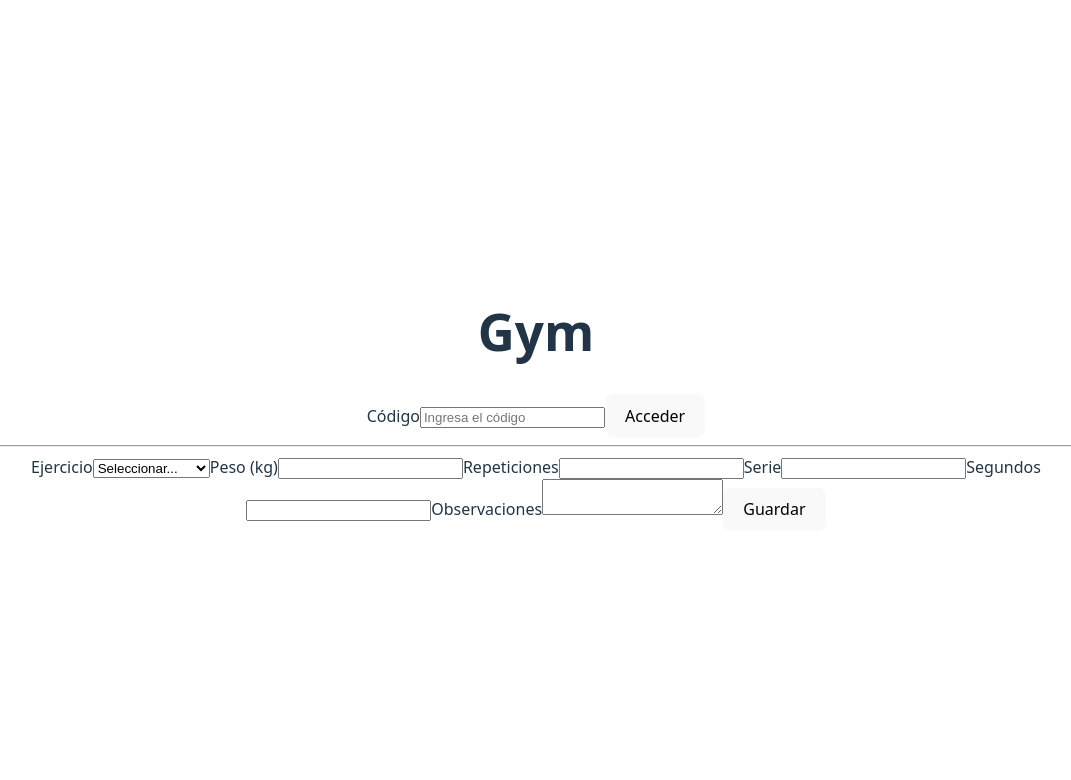
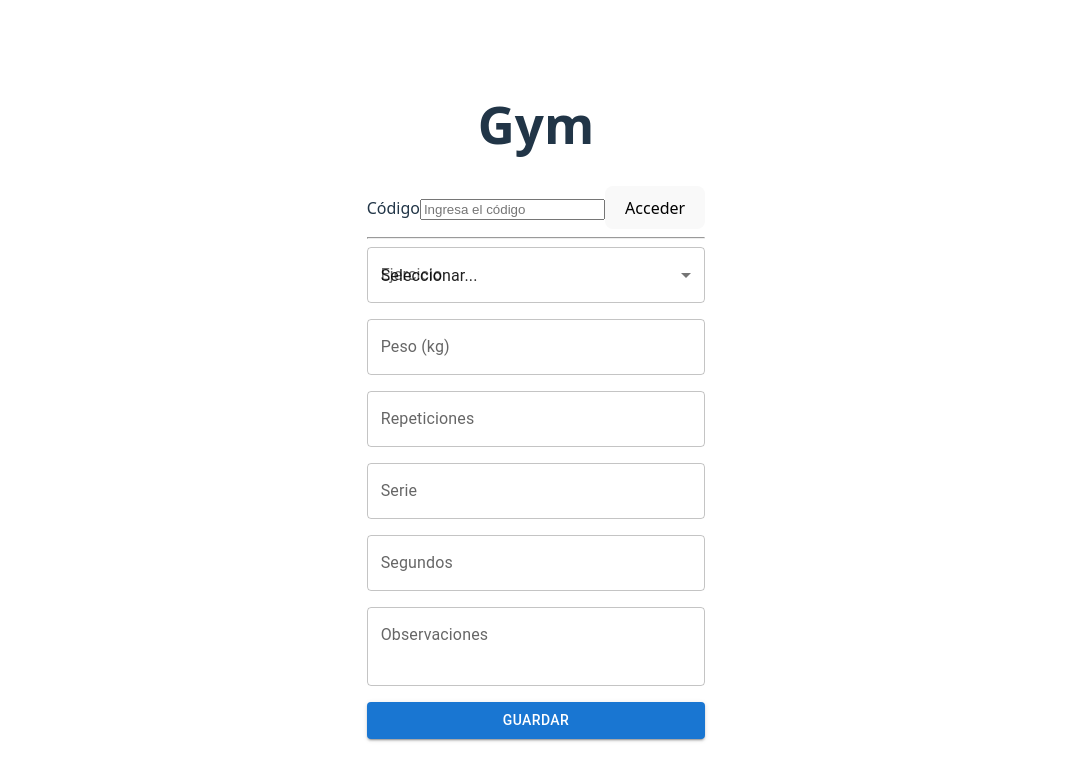
Before and after one commit to goalritmo/gym, a React (Vite) app in the folder frontend/: page / in a window 1280 px wide. Shown: the top 780 px of the page, without its empty margins (104-1175 px from the left). Built offline with nearby package versions, Linux system fonts and the light colour scheme.

Commit message:
feat(workout): migrate WorkoutForm to React Hook Form + Zod + MUI; add schema validation and Controller; fix TS types/build

```diff
--- a/frontend/src/components/workout/WorkoutForm.tsx
+++ b/frontend/src/components/workout/WorkoutForm.tsx
@@ -1,94 +1,163 @@
-import React, { useState } from 'react'
+import { z } from 'zod'
+import { useForm, Controller } from 'react-hook-form'
+import { zodResolver } from '@hookform/resolvers/zod'
+import { TextField, Button, Stack } from '@mui/material'
+import type { Resolver } from 'react-hook-form'
 
 type Exercise = { id: number; name: string }
-type WorkoutFormValues = {
-  exerciseId: number | null
-  weight: number | null
-  reps: number | null
-  serie?: number | null
-  seconds?: number | null
-  observations?: string
-}
+
+const emptyToUndefined = (v: unknown) => (v === '' || v === null ? undefined : v)
+
+const schema = z.object({
+  exerciseId: z.coerce.number().int().gt(0, 'Seleccioná un ejercicio'),
+  weight: z.coerce.number().gt(0, 'Ingresá un peso válido'),
+  reps: z.coerce.number().int().gt(0, 'Ingresá repeticiones válidas'),
+  serie: z
+    .preprocess(emptyToUndefined, z.coerce.number().int().gt(0))
+    .optional(),
+  seconds: z
+    .preprocess(emptyToUndefined, z.coerce.number().int().gt(0))
+    .optional(),
+  observations: z.string().optional(),
+})
+
+type FormValues = z.infer<typeof schema>
 
 export default function WorkoutForm({
   exercises,
   onSubmit,
 }: {
   exercises: Exercise[]
-  onSubmit: (values: Required<Omit<WorkoutFormValues, 'serie' | 'seconds' | 'observations'>> &
-    Pick<WorkoutFormValues, 'serie' | 'seconds' | 'observations'>) => void
+  onSubmit: (values: {
+    exerciseId: number
+    weight: number
+    reps: number
+    serie?: number
+    seconds?: number
+    observations?: string
+  }) => void
 }) {
-  const [values, setValues] = useState<WorkoutFormValues>({
-    exerciseId: null,
-    weight: null,
-    reps: null,
-    serie: null,
-    seconds: null,
+  const { handleSubmit, control, formState: { errors } } = useForm<FormValues>({
+    resolver: zodResolver(schema) as unknown as Resolver<FormValues>,
+    defaultValues: {
+      exerciseId: undefined as unknown as number,
+      weight: undefined as unknown as number,
+      reps: undefined as unknown as number,
+      serie: undefined,
+      seconds: undefined,
       observations: '',
+    },
   })
-  const [errors, setErrors] = useState<{ exercise?: string; weight?: string; reps?: string }>({})
 
-  const handleChange = (field: keyof WorkoutFormValues) => (e: React.ChangeEvent<HTMLInputElement | HTMLSelectElement | HTMLTextAreaElement>) => {
-    const v = e.target.value
-    setValues((prev) => ({
-      ...prev,
-      [field]: v === '' ? null : field === 'observations' ? v : Number(v),
-    }))
-  }
-
-  const validate = () => {
-    const nextErrors: typeof errors = {}
-    if (!values.exerciseId) nextErrors.exercise = 'Seleccioná un ejercicio'
-    if (!values.weight || values.weight <= 0) nextErrors.weight = 'Ingresá un peso válido'
-    if (!values.reps || values.reps <= 0) nextErrors.reps = 'Ingresá repeticiones válidas'
-    setErrors(nextErrors)
-    return Object.keys(nextErrors).length === 0
-  }
-
-  const submit = (e: React.FormEvent) => {
-    e.preventDefault()
-    if (!validate()) return
-    onSubmit({
-      exerciseId: values.exerciseId!,
-      weight: values.weight!,
-      reps: values.reps!,
-      serie: values.serie ?? undefined,
-      seconds: values.seconds ?? undefined,
-      observations: values.observations ?? undefined,
-    })
-  }
+  const submit = handleSubmit((data) => onSubmit(data))
 
   return (
     <form role="form" onSubmit={submit}>
-      <label htmlFor="exercise">Ejercicio</label>
-      <select id="exercise" aria-label="Ejercicio" value={values.exerciseId ?? ''} onChange={handleChange('exerciseId')}>
+      <Stack spacing={2}>
+        <Controller
+          control={control}
+          name="exerciseId"
+          render={({ field }) => (
+            <TextField
+              select
+              label="Ejercicio"
+              aria-label="Ejercicio"
+              SelectProps={{ native: true }}
+              error={Boolean(errors.exerciseId)}
+              helperText={errors.exerciseId?.message}
+              value={field.value ?? ''}
+              onChange={(e) => field.onChange(Number((e.target as HTMLInputElement).value))}
+            >
               <option value="">Seleccionar...</option>
               {exercises.map((ex) => (
                 <option key={ex.id} value={ex.id}>
                   {ex.name}
                 </option>
               ))}
-      </select>
-      {errors.exercise && <p>{errors.exercise}</p>}
+            </TextField>
+          )}
+        />
 
-      <label htmlFor="weight">Peso (kg)</label>
-      <input id="weight" aria-label="Peso (kg)" type="number" value={values.weight ?? ''} onChange={handleChange('weight')} />
-      {errors.weight && <p>{errors.weight}</p>}
+        <Controller
+          control={control}
+          name="weight"
+          render={({ field }) => (
+            <TextField
+              label="Peso (kg)"
+              aria-label="Peso (kg)"
+              type="number"
+              error={Boolean(errors.weight)}
+              helperText={errors.weight?.message}
+              inputProps={{ step: 'any' }}
+              value={field.value ?? ''}
+              onChange={(e) => field.onChange((e.target as HTMLInputElement).value)}
+            />
+          )}
+        />
 
-      <label htmlFor="reps">Repeticiones</label>
-      <input id="reps" aria-label="Repeticiones" type="number" value={values.reps ?? ''} onChange={handleChange('reps')} />
-      {errors.reps && <p>{errors.reps}</p>}
+        <Controller
+          control={control}
+          name="reps"
+          render={({ field }) => (
+            <TextField
+              label="Repeticiones"
+              aria-label="Repeticiones"
+              type="number"
+              error={Boolean(errors.reps)}
+              helperText={errors.reps?.message}
+              value={field.value ?? ''}
+              onChange={(e) => field.onChange((e.target as HTMLInputElement).value)}
+            />
+          )}
+        />
 
-      <label htmlFor="serie">Serie</label>
-      <input id="serie" aria-label="Serie" type="number" value={values.serie ?? ''} onChange={handleChange('serie')} />
+        <Controller
+          control={control}
+          name="serie"
+          render={({ field }) => (
+            <TextField
+              label="Serie"
+              aria-label="Serie"
+              type="number"
+              value={field.value ?? ''}
+              onChange={(e) => field.onChange((e.target as HTMLInputElement).value)}
+            />
+          )}
+        />
 
-      <label htmlFor="seconds">Segundos</label>
-      <input id="seconds" aria-label="Segundos" type="number" value={values.seconds ?? ''} onChange={handleChange('seconds')} />
+        <Controller
+          control={control}
+          name="seconds"
+          render={({ field }) => (
+            <TextField
+              label="Segundos"
+              aria-label="Segundos"
+              type="number"
+              value={field.value ?? ''}
+              onChange={(e) => field.onChange((e.target as HTMLInputElement).value)}
+            />
+          )}
+        />
 
-      <label htmlFor="observations">Observaciones</label>
-      <textarea id="observations" aria-label="Observaciones" value={values.observations ?? ''} onChange={handleChange('observations')} />
+        <Controller
+          control={control}
+          name="observations"
+          render={({ field }) => (
+            <TextField
+              label="Observaciones"
+              aria-label="Observaciones"
+              multiline
+              minRows={2}
+              value={field.value ?? ''}
+              onChange={field.onChange}
+            />
+          )}
+        />
 
-      <button type="submit">Guardar</button>
+        <Button type="submit" variant="contained">
+          Guardar
+        </Button>
+      </Stack>
     </form>
   )
 }
```
Also changed, not shown: frontend/package.json (+8 -1 lines), frontend/vitest.config.ts (added, +11 -0 lines), 2 other files (tests, documents, lock files or other folders). Lines whose indentation alone changed are shown as unchanged.
